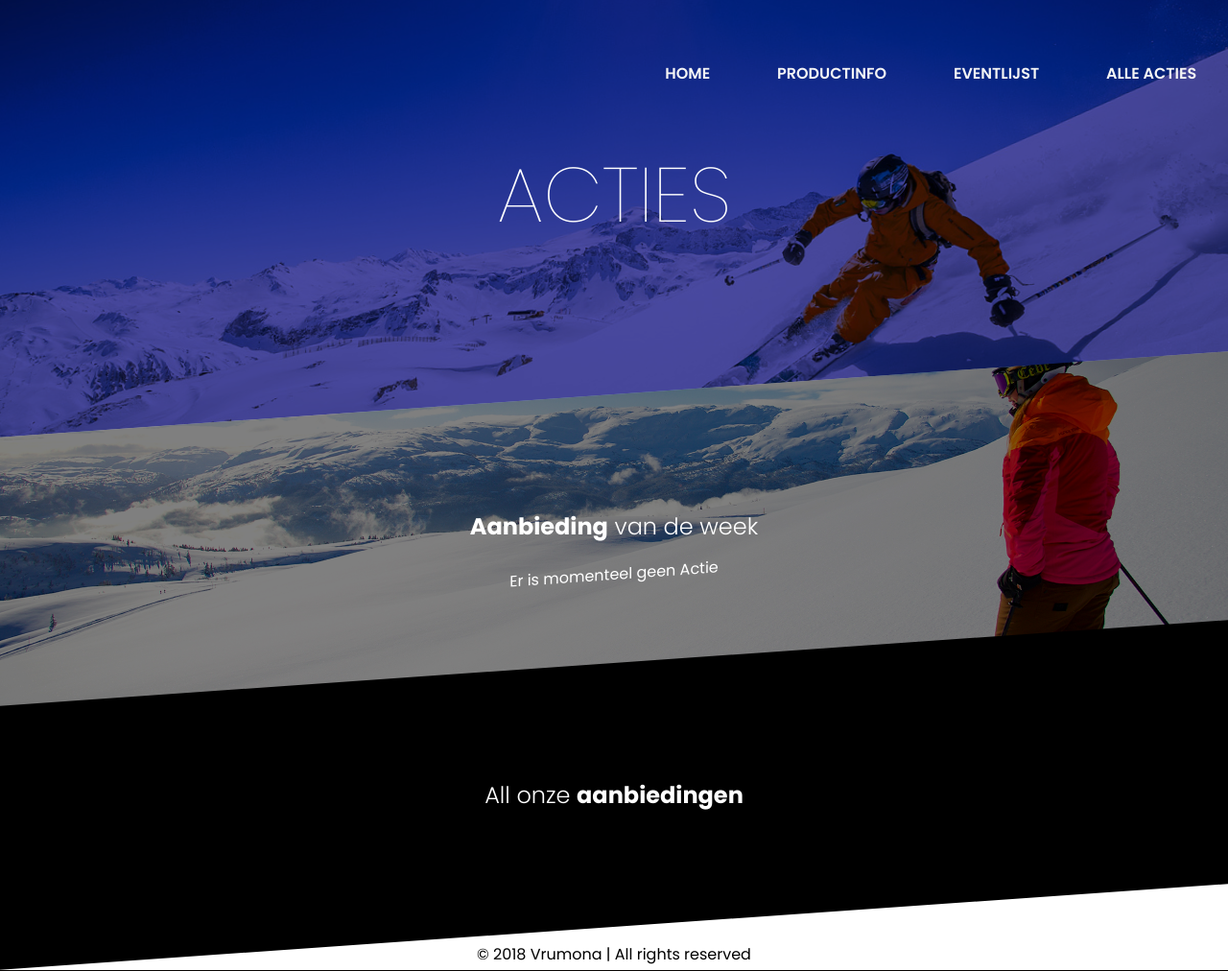
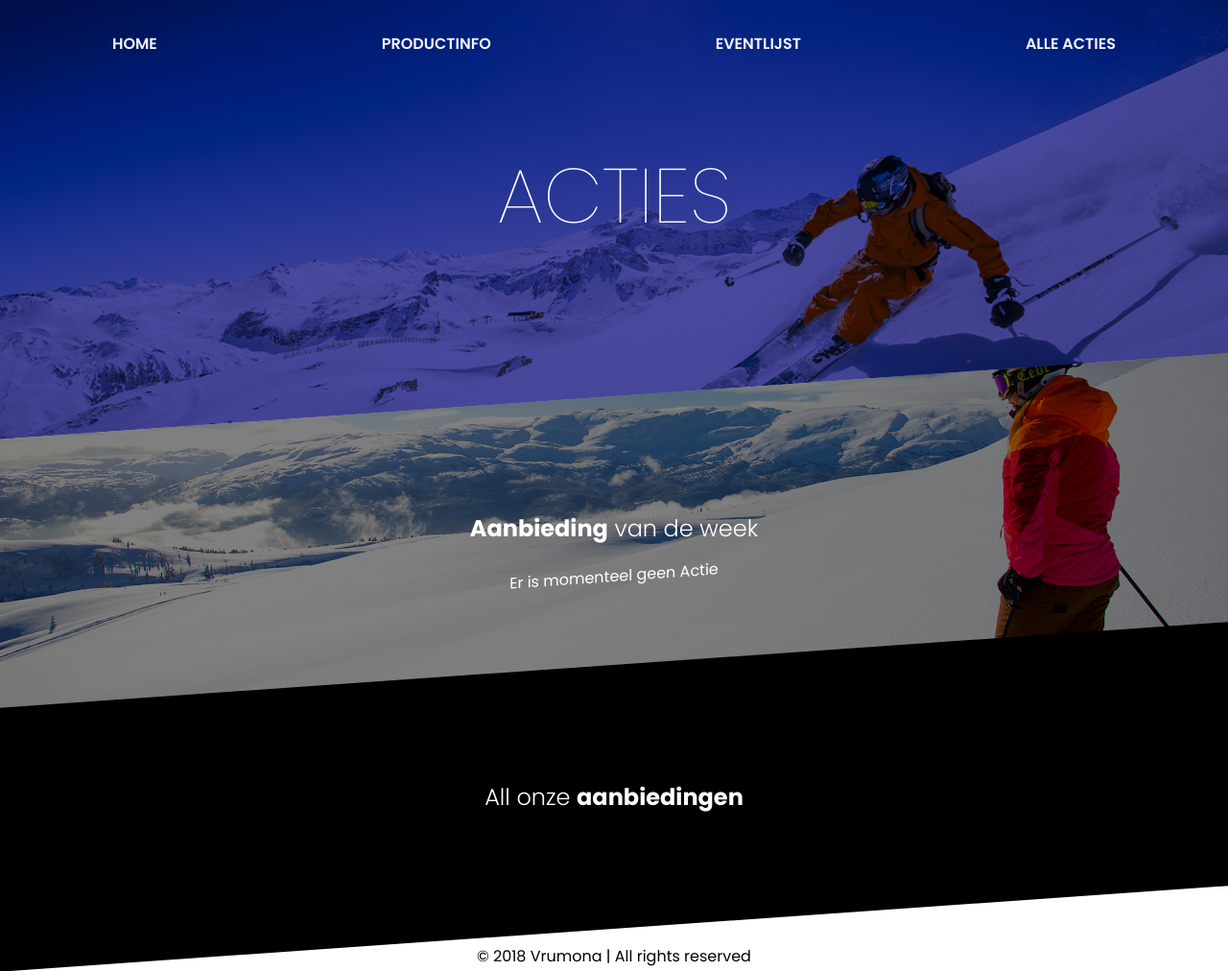
Before and after one commit to MrJulian01/Cool_energy, a PHP site: page /pages/acties.php in a window 1280 px wide. Shown: the whole page at 96% size. Run offline with PHP 8.4, Linux system fonts and the light colour scheme; data that the repository does not hold is empty; some libraries are stand-ins or nearby versions.

Commit message:
[MODIFIED] the navbar in actie.php

```diff
--- a/css/acties.css
+++ b/css/acties.css
@@ -48,6 +48,10 @@
     top: 1.5em;
     right: 1em;
   }
+
+  header{
+    padding-top: 10%;
+  }
 }
 
 @media (min-width: 575px){
@@ -55,9 +59,8 @@
 
   nav {
     width: 100%;
-    position: relative;
-    top: 0;
-    text-align: right;
+    display: flex;
+    justify-content: space-around;
     transform: skewY(4deg);
   }
 
@@ -68,7 +71,6 @@
     color: #F5F5F5;
     margin: 1vw;
     font-weight: 600;
-    transform: skewY(4deg);
   }
 
   nav a:hover {
@@ -79,6 +81,10 @@
 
   nav .icon{
    display: none;
+  }
+
+  header{
+    padding-top: 5%;
   }
 }
 
@@ -97,7 +103,6 @@ body {
 header {
   margin-top: -8vh;
   width: 100%;
-  padding-top: 10%;
   padding-bottom: 9%;
   background-image: url("../img/ski3.jpeg");
   background-position: center;
```
